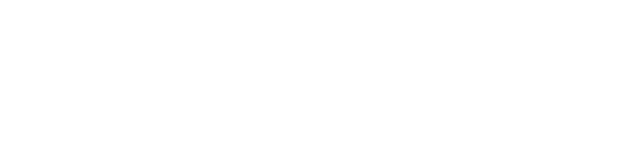
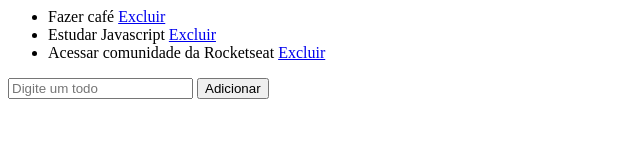
Before and after one commit to thiagoyf/js_rocketseat, a plain HTML site: page app_todos/index.html in a window 1280 px wide. Shown: the whole page, without its empty margins (0-640 px from the left). Drawn offline with Linux system fonts and the light colour scheme.

Commit message:
commiting starting to implement the app

```diff
--- a/app_todos/index.html
+++ b/app_todos/index.html
@@ -7,8 +7,25 @@
 
 <body>
     <div id="app">
+        <ul>
+            <li>
+                Fazer café
+                <a href="#">Excluir</a>
+            </li>
+            <li>
+                Estudar Javascript
+                <a href="#">Excluir</a>
+            </li>
+            <li>
+                Acessar comunidade da Rocketseat
+                <a href="#">Excluir</a>
+            </li>
+        </ul>
+        <input type="text" placeholder="Digite um todo">
+        <button>Adicionar</button>
+    </div>
 
-    </div>
+    <script src="todos.js"></script>
 </body>
 
 </html>
--- /dev/null
+++ b/app_todos/todos.js
@@ -0,0 +1 @@
+alert('Funcionou!')
```
